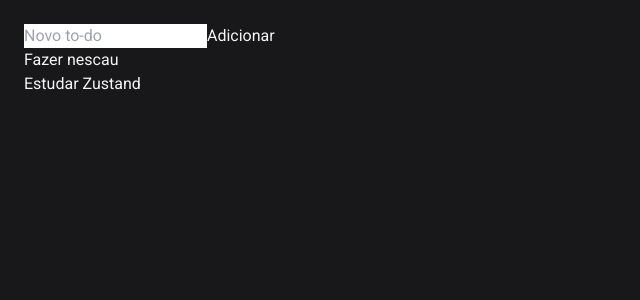
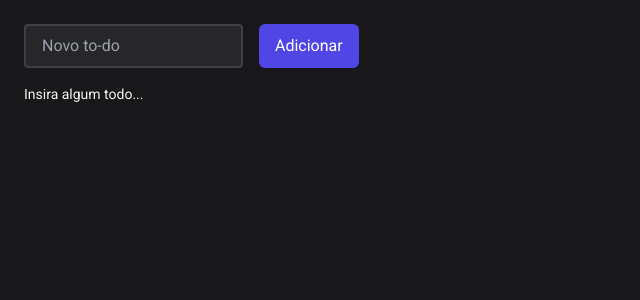
Before and after one commit to wfl-junior/rocketseat-ignite-react-redux-zustand, a React (Vite) app: page / in a window 1280 px wide. Shown: the top 300 px of the page, without its empty margins (0-640 px from the left). Built offline with nearby package versions, Linux system fonts and the light colour scheme.

Commit message:
Disparando actions no Redux

```diff
--- a/package.json
+++ b/package.json
@@ -16,6 +16,7 @@
     "react-redux": "^8.1.1"
   },
   "devDependencies": {
+    "@types/node": "^20.4.1",
     "@types/react": "^18.2.14",
     "@types/react-dom": "^18.2.6",
     "@typescript-eslint/eslint-plugin": "^5.61.0",
--- a/src/components/AddTodo.tsx
+++ b/src/components/AddTodo.tsx
@@ -1,18 +1,45 @@
-import { FormEvent } from "react";
+import { FormEvent, useRef } from "react";
+import { useDispatch } from "react-redux";
+import { addTodo } from "~/store";
 
 interface AddTodoProps {}
 
 export function AddTodo({}: AddTodoProps): JSX.Element | null {
+  const dispatch = useDispatch();
+  const inputRef = useRef<HTMLInputElement>(null);
+
   function handleAddNewTodo(event: FormEvent<HTMLFormElement>) {
     event.preventDefault();
-    const formData = new FormData(event.currentTarget);
-    console.log(formData.get("newTodo"));
+    const input = inputRef.current!;
+
+    dispatch(
+      addTodo({
+        newTodo: {
+          id: Date.now().toString(),
+          text: input.value,
+        },
+      }),
+    );
+
+    input.value = "";
   }
 
   return (
-    <form onSubmit={handleAddNewTodo}>
-      <input name="newTodo" type="text" placeholder="Novo to-do" />
-      <button type="submit">Adicionar</button>
+    <form onSubmit={handleAddNewTodo} className="flex items-center gap-4">
+      <input
+        ref={inputRef}
+        required
+        type="text"
+        placeholder="Novo to-do"
+        className="rounded bg-zinc-800 px-4 py-2 text-white focus:outline-none border-2 border-zinc-700 focus:border-indigo-600"
+      />
+
+      <button
+        type="submit"
+        className="text-white bg-indigo-600 hover:bg-indigo-700 transition-colors rounded-md py-2.5 px-4"
+      >
+        Adicionar
+      </button>
     </form>
   );
 }
--- a/src/components/TodoList.tsx
+++ b/src/components/TodoList.tsx
@@ -1,16 +1,20 @@
-import { useSelector } from "react-redux";
+import { useAppSelector } from "~/store";
 
 interface TodoListProps {}
 
 export function TodoList({}: TodoListProps): JSX.Element | null {
-  const todos = useSelector(state => state.todos);
+  const todos = useAppSelector(state => state.todos);
 
-  console.log(todos);
+  if (todos.length === 0) {
+    return <p className="text-sm mt-4">Insira algum todo...</p>;
+  }
 
   return (
-    <ul>
+    <ul className="mt-4 ml-5 list-disc">
       {todos.map(todo => (
-        <li key={todo}>{todo}</li>
+        <li key={todo.id} className="text-lg">
+          {todo.text}
+        </li>
       ))}
     </ul>
   );
--- a/src/store/index.ts
+++ b/src/store/index.ts
@@ -1,13 +1,24 @@
-import { configureStore, createSlice } from "@reduxjs/toolkit";
+import { PayloadAction, configureStore, createSlice } from "@reduxjs/toolkit";
+import { TypedUseSelectorHook, useSelector } from "react-redux";
+import { Todo } from "~/types/Todo";
 
-const todoSlice = createSlice({
-  name: "todo",
-  initialState: ["Fazer nescau", "Estudar Zustand"],
-  reducers: {},
+const todosSlice = createSlice({
+  name: "todos",
+  initialState: [] as Todo[],
+  reducers: {
+    addTodo: (todos, action: PayloadAction<{ newTodo: Todo }>) => {
+      todos.push(action.payload.newTodo);
+    },
+  },
 });
 
 export const store = configureStore({
   reducer: {
-    todos: todoSlice.reducer,
+    todos: todosSlice.reducer,
   },
 });
+
+export type RootState = ReturnType<typeof store.getState>;
+
+export const { addTodo } = todosSlice.actions;
+export const useAppSelector: TypedUseSelectorHook<RootState> = useSelector;
--- /dev/null
+++ b/src/types/Todo.ts
@@ -0,0 +1,4 @@
+export interface Todo {
+  id: string;
+  text: string;
+}
--- a/tsconfig.json
+++ b/tsconfig.json
@@ -22,6 +22,7 @@
     "noFallthroughCasesInSwitch": true,
     "noImplicitAny": true,
 
+    /* Path aliases */
     "baseUrl": ".",
     "paths": {
       "~/*": ["./src/*"]
--- a/vite.config.ts
+++ b/vite.config.ts
@@ -1,6 +1,12 @@
 import react from "@vitejs/plugin-react";
+import path from "node:path";
 import { defineConfig } from "vite";
 
 export default defineConfig({
   plugins: [react()],
+  resolve: {
+    alias: {
+      "~": path.resolve(__dirname, "src"),
+    },
+  },
 });
```
Also changed, not shown: 1 other file (tests, documents, lock files or other folders).
